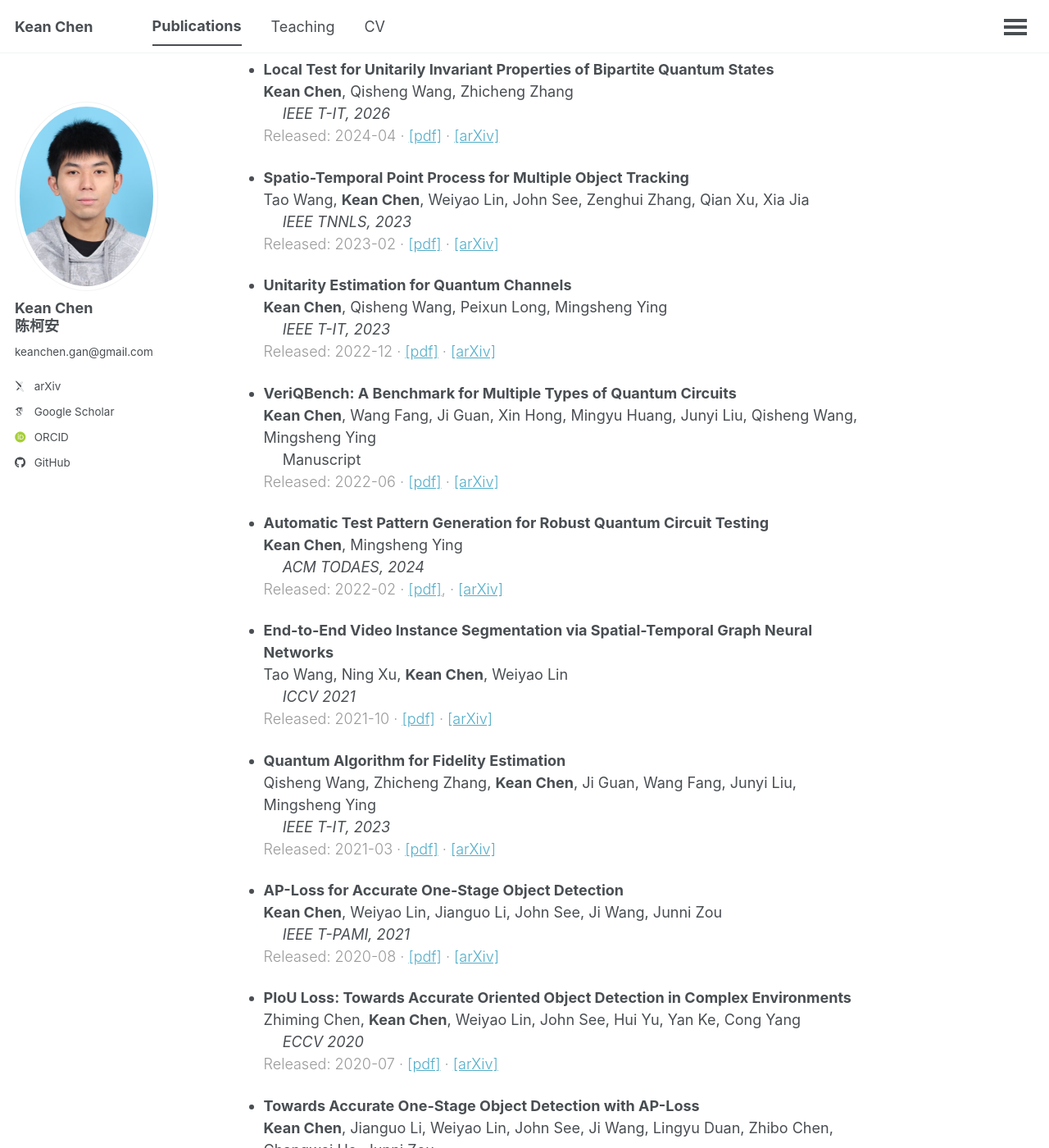
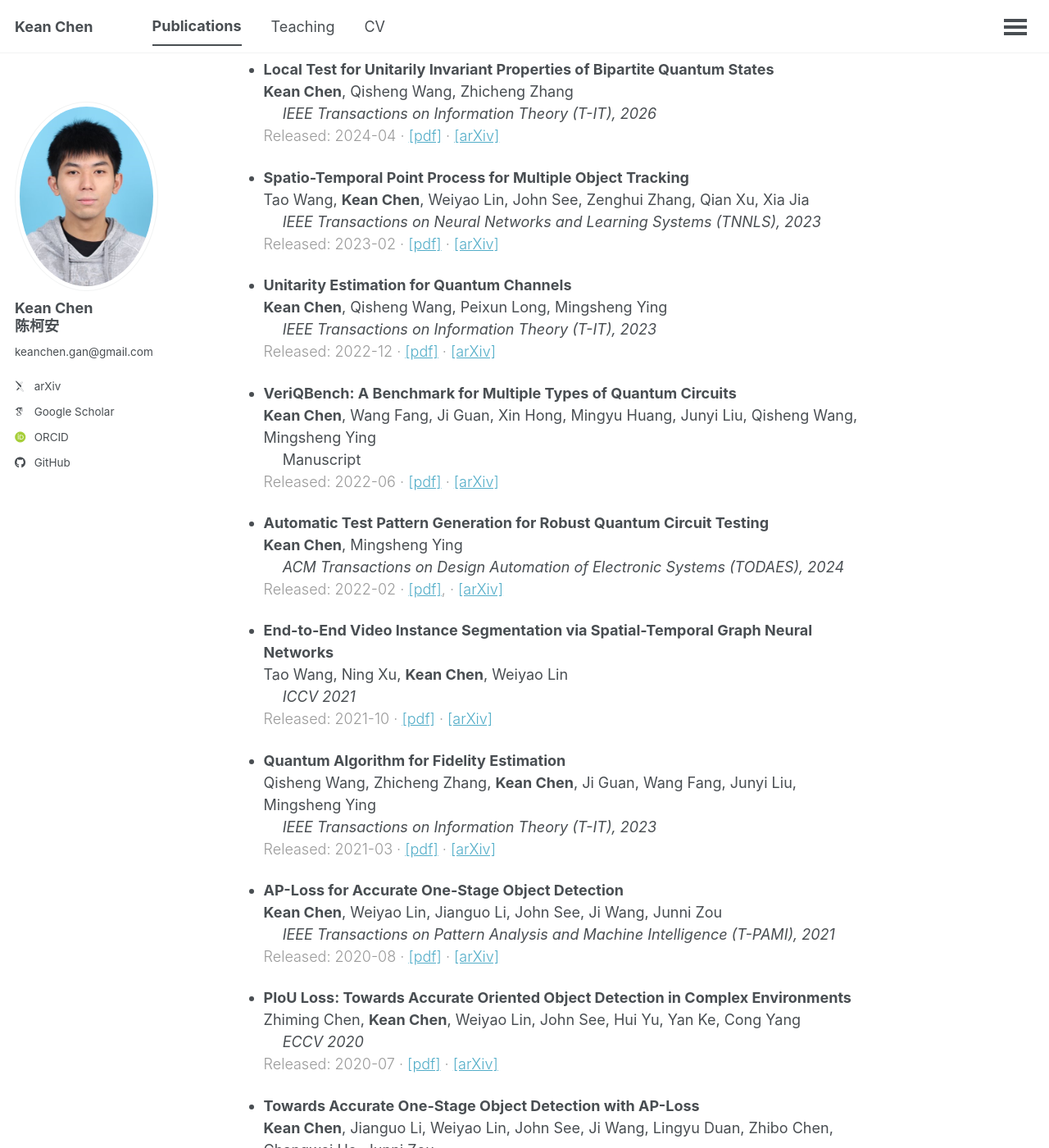
Before and after one commit to cccorn/cccorn.github.io, a Jekyll site: the page built from _pages/publications.md, in a window 1280 px wide and 1400 px high, scrolled down 2622 px. Shown: the whole window at 82% size. Built offline with Jekyll 4.4.1, drawn with Linux system fonts in a browser that asks for light colours; some web fonts are replaced; some of the changed text lies outside the part shown.

Commit message:
Update publications.md

```diff
--- a/_pages/publications.md
+++ b/_pages/publications.md
@@ -83,7 +83,7 @@ Yuhao Liu, Shuohao Ping, Junyu Zhou, Ethan Decker, Justin Kalloor, Mathias Weide
 
 - **Simultaneous Estimation of Nonlinear Functionals of a Quantum State**
 **Kean Chen**, Qisheng Wang, Zhan Yu, Zhicheng Zhang
-&emsp; *IEEE T-IT, 2026 & AQIS 2025*
+&emsp; *IEEE Transactions on Information Theory (T-IT), 2026 & AQIS 2025*
 <span class="light-text">Released: 2025-05 &middot; [[pdf]](/publications/Simultaneous_estimation_of_nonlinear_functionals_of_a_quantum_state.pdf) &middot; [[arXiv]](https://arxiv.org/abs/2505.16715)</span>
 
 - **Improved Sample Upper and Lower Bounds for Trace Estimation of Quantum State Powers**
@@ -98,17 +98,17 @@ Yuhao Liu, Shuohao Ping, Junyu Zhou, Ethan Decker, Justin Kalloor, Mathias Weide
 
 - **Local Test for Unitarily Invariant Properties of Bipartite Quantum States**
 **Kean Chen**, Qisheng Wang, Zhicheng Zhang
-&emsp; *IEEE T-IT, 2026*
+&emsp; *IEEE Transactions on Information Theory (T-IT), 2026*
 <span class="light-text">Released: 2024-04 &middot; [[pdf]](/publications/Local_Test_for_Unitarily_Invariant_Properties_of_Bipartite_Quantum_States.pdf) &middot; [[arXiv]](https://arxiv.org/abs/2404.04599)</span>
 
 - **Spatio-Temporal Point Process for Multiple Object Tracking**
 Tao Wang, **Kean Chen**, Weiyao Lin, John See, Zenghui Zhang, Qian Xu, Xia Jia
-&emsp; *IEEE TNNLS, 2023*
+&emsp; *IEEE Transactions on Neural Networks and Learning Systems (TNNLS), 2023*
 <span class="light-text">Released: 2023-02 &middot; [[pdf]](/publications/Spatio-Temporal_Point_Process_for_Multiple_Object_Tracking.pdf) &middot; [[arXiv]](https://arxiv.org/abs/2302.02444)</span>
 
 - **Unitarity Estimation for Quantum Channels**
 **Kean Chen**, Qisheng Wang, Peixun Long, Mingsheng Ying
-&emsp; *IEEE T-IT, 2023*
+&emsp; *IEEE Transactions on Information Theory (T-IT), 2023*
 <span class="light-text">Released: 2022-12 &middot; [[pdf]](/publications/Unitarity_estimation_for_quantum_channels.pdf) &middot; [[arXiv]](https://arxiv.org/abs/2212.09319)</span>
 
 - **VeriQBench: A Benchmark for Multiple Types of Quantum Circuits**
@@ -118,7 +118,7 @@ Tao Wang, **Kean Chen**, Weiyao Lin, John See, Zenghui Zhang, Qian Xu, Xia Jia
 
 - **Automatic Test Pattern Generation for Robust Quantum Circuit Testing**
 **Kean Chen**, Mingsheng Ying
-&emsp; *ACM TODAES, 2024*
+&emsp; *ACM Transactions on Design Automation of Electronic Systems (TODAES), 2024*
 <span class="light-text">Released: 2022-02 &middot; [[pdf]](/publications/Automatic_Test_Pattern_Generation_for_Robust_Quantum_Circuit_Testing.pdf), &middot; [[arXiv]](https://arxiv.org/abs/2202.10697)</span>
 
 - **End-to-End Video Instance Segmentation via Spatial-Temporal Graph Neural Networks**
@@ -128,12 +128,12 @@ Tao Wang, Ning Xu, **Kean Chen**, Weiyao Lin
 
 - **Quantum Algorithm for Fidelity Estimation**
 Qisheng Wang, Zhicheng Zhang, **Kean Chen**, Ji Guan, Wang Fang, Junyi Liu, Mingsheng&nbsp;Ying
-&emsp; *IEEE T-IT, 2023*
+&emsp; *IEEE Transactions on Information Theory (T-IT), 2023*
 <span class="light-text">Released: 2021-03 &middot; [[pdf]](/publications/Quantum_Algorithm_for_Fidelity_Estimation.pdf) &middot; [[arXiv]](https://arxiv.org/abs/2103.09076)</span>
 
 - **AP-Loss for Accurate One-Stage Object Detection**
 **Kean Chen**, Weiyao Lin, Jianguo Li, John See, Ji Wang, Junni Zou
-&emsp; *IEEE T-PAMI, 2021*
+&emsp; *IEEE Transactions on Pattern Analysis and Machine Intelligence (T-PAMI), 2021*
 <span class="light-text">Released: 2020-08 &middot; [[pdf]](/publications/AP-Loss_for_Accurate_One_Stage_Object_Detection.pdf) &middot; [[arXiv]](https://arxiv.org/abs/2008.07294)</span>
 
 - **PIoU Loss: Towards Accurate Oriented Object Detection in Complex Environments**
```
